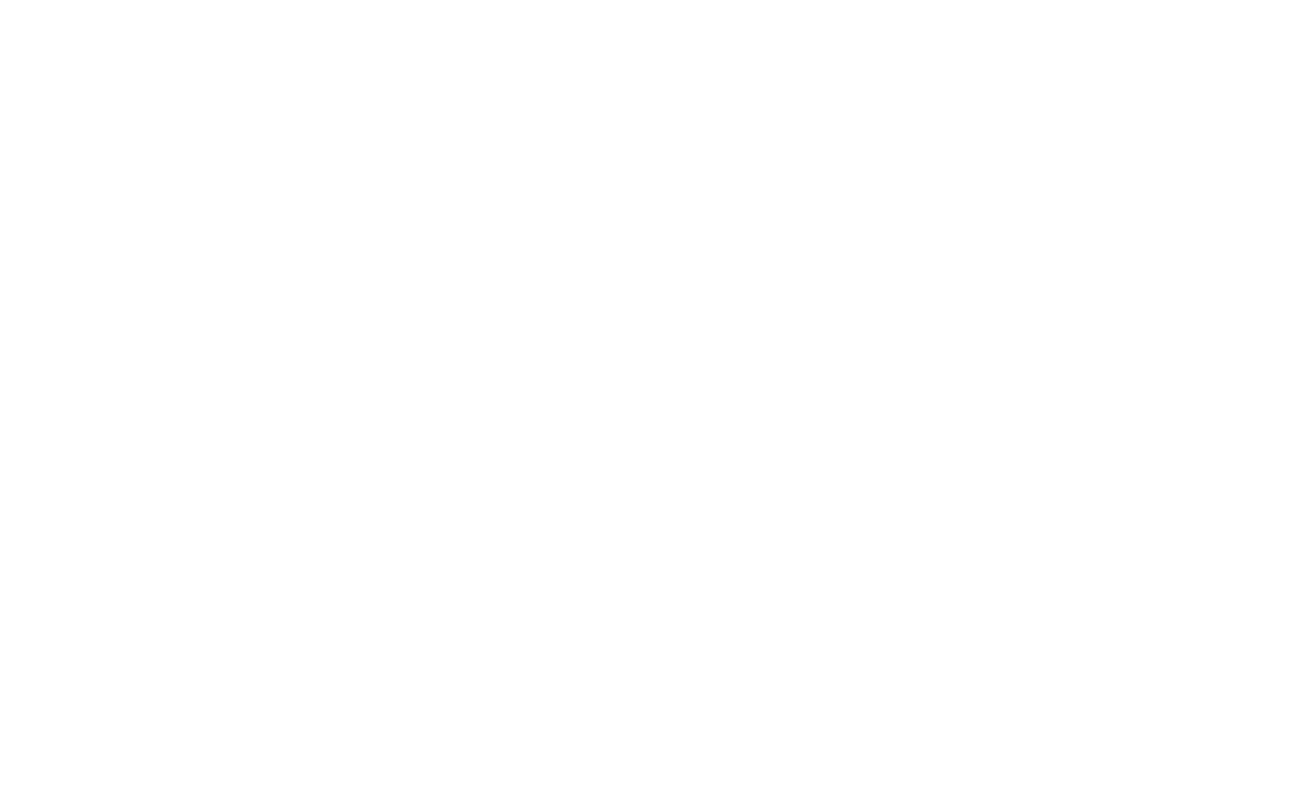
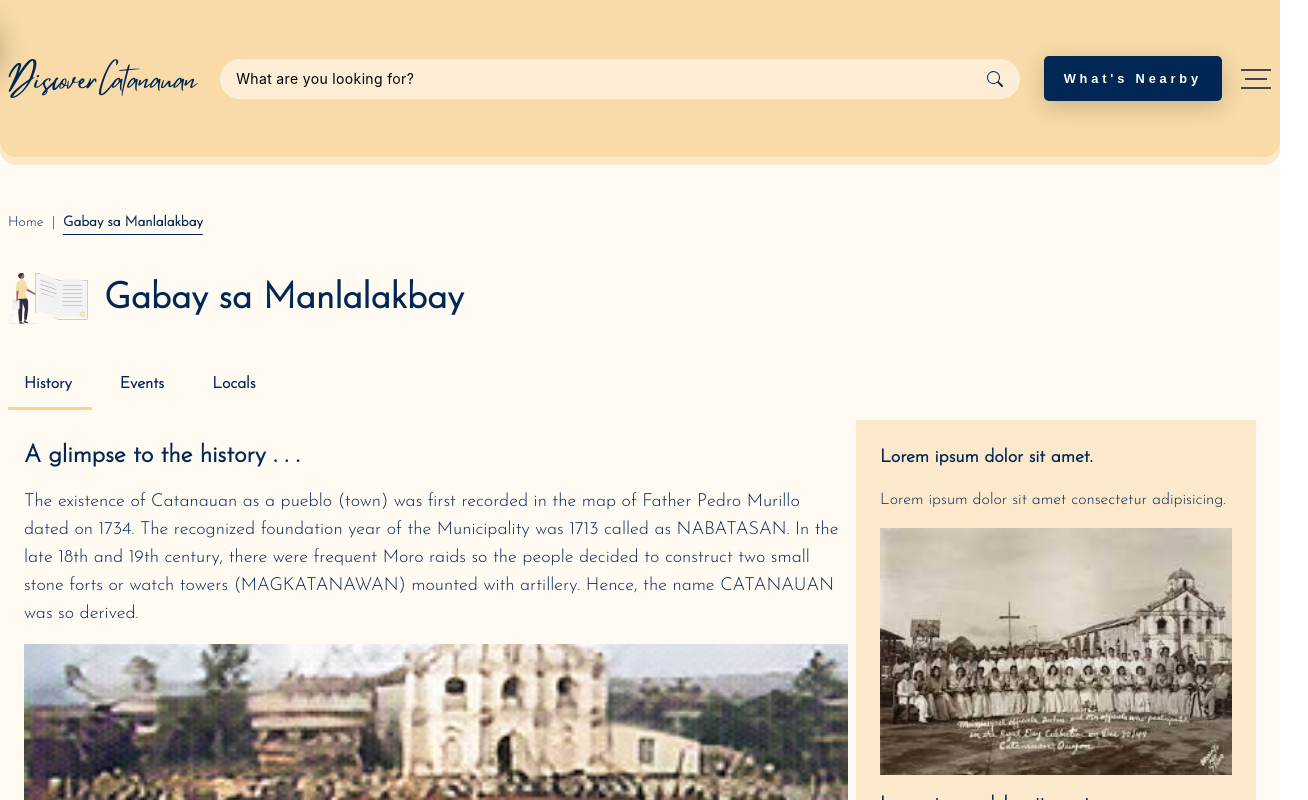
Before and after one commit to Rej327/Catanauan-Tour-Guide, a React (Vite) app: page /traveler-guides in a window 1280 px wide. Before the commit this address had no page. Shown: the top 800 px of the page, 1308 px wide, since content can reach past the window. Built offline with nearby package versions, Linux system fonts and the light colour scheme.

Commit message:
Add Traveler Guide Page

```diff
--- a/src/App.jsx
+++ b/src/App.jsx
@@ -12,6 +12,7 @@
 import ResortPage from "./page/ResortPage";
 import RestoPage from "./page/RestoPage";
 import HotelPage from "./page/HotelPage";
+import TravelerGuides from "./page/TravelerGuides";
 
 export const LangContext = createContext(null);
 
@@ -38,6 +39,7 @@
             <Route path="/restaurants/" element={<RestoPage />} />
             <Route path="/restaurants/" element={<RestoPage />} />
             <Route path="/hotels/" element={<HotelPage />} />
+            <Route path="/traveler-guides/" element={<TravelerGuides />} />
           </Routes>
         </BrowserRouter>
       </LangContext.Provider>
--- a/src/components/home_page/PlanAhead.jsx
+++ b/src/components/home_page/PlanAhead.jsx
@@ -8,6 +8,7 @@
 } from "../../assets";
 import ArrowButton from "../common/ArrowButton";
 import { LangContext } from "../../App";
+import { Link } from "react-router-dom";
 
 const PlanAhead = ({ className }) => {
   const { language } = useContext(LangContext);
@@ -37,7 +38,9 @@
                     {language.plan_section?.traveler_guides}
                   </p>
                 </div>
-                <ArrowButton className="ml-auto" />
+                <Link to="/traveler-guides">
+                  <ArrowButton className="ml-auto" />
+                </Link>
               </div>
             </td>
           </tr>
@@ -118,7 +121,9 @@
                       {language.plan_section?.traveler_guides}
                     </p>
                   </div>
-                  <ArrowButton className="ml-auto" />
+                  <Link to="/traveler-guides">
+                    <ArrowButton className="ml-auto" />
+                  </Link>
                 </div>
               </td>
               <td className="w-[400px] h-[7rem] border border-[#676767]">
--- /dev/null
+++ b/src/page/TravelerGuides.jsx
@@ -0,0 +1,23 @@
+import React, { useEffect } from "react";
+import NavigatonInOtherPage from "../components/common/NavigatonInOtherPage";
+import Footer from "../components/common/Footer";
+import GuidesHeader from "../components/travelerguides_page/GuidesHeader";
+import GuidesBody from "../components/travelerguides_page/GuidesBody";
+
+const TravelerGuides = () => {
+  useEffect(() => {
+    window.scrollTo(0, 0);
+  }, []);
+  return (
+    <div>
+      <NavigatonInOtherPage />
+      <div className="px-2">
+        <GuidesHeader />
+        <GuidesBody className="pb-6" />
+      </div>
+      <Footer />
+    </div>
+  );
+};
+
+export default TravelerGuides;
```
